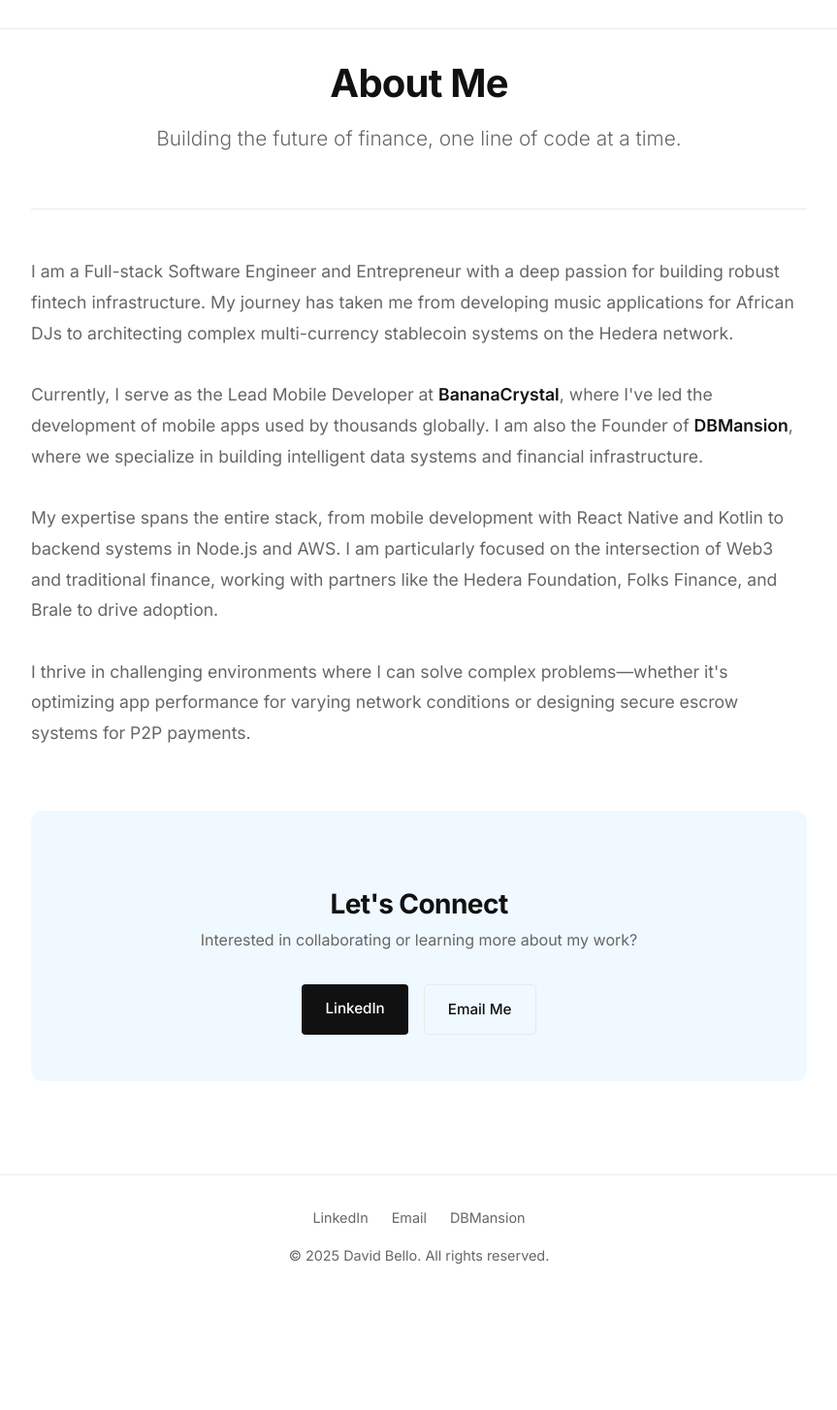
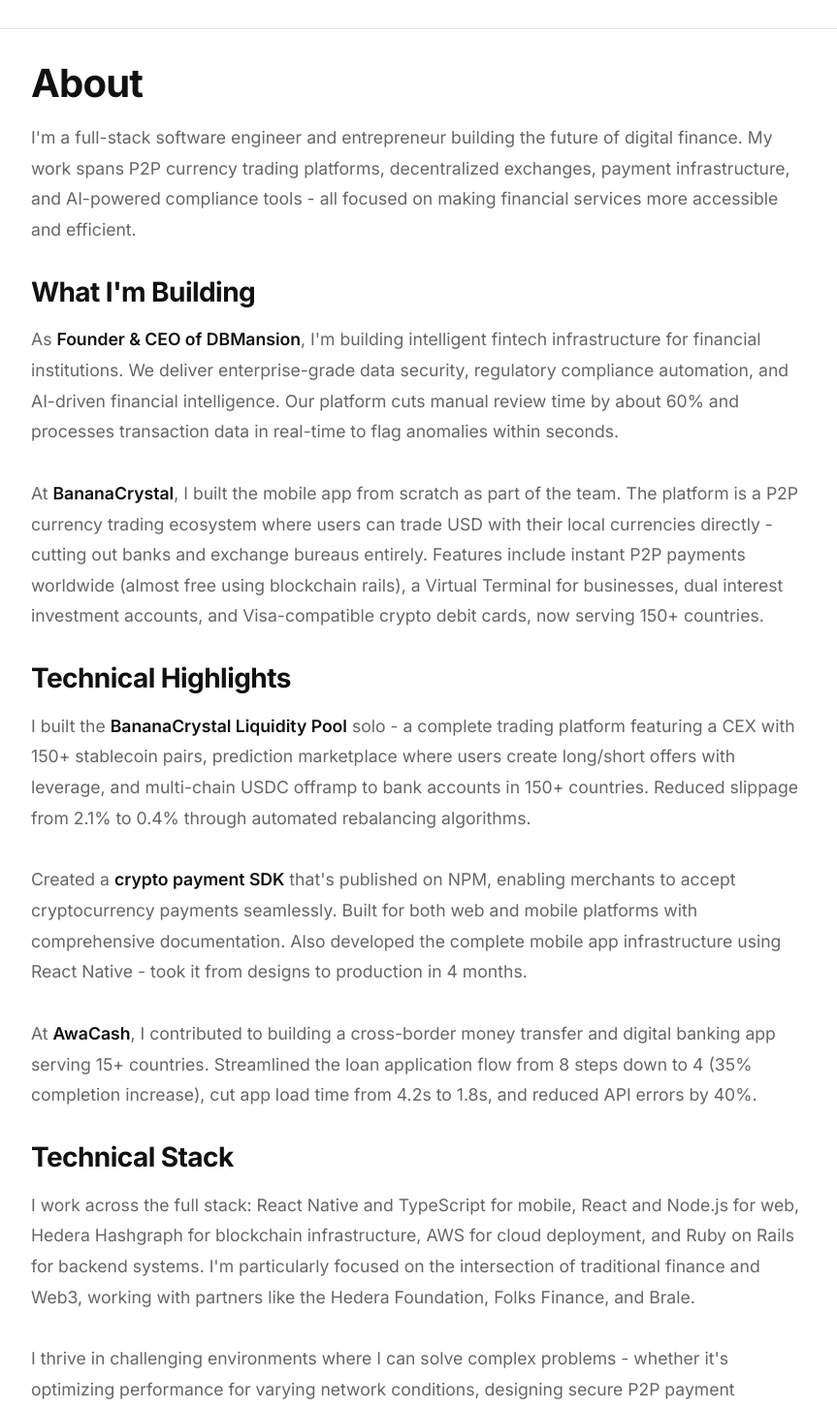
Before and after one commit to bellodavid/new-portfolio, a Next.js app: page /about in a window 1280 px wide. Shown: the part 50-1504 px from the top of the page at 97% size, without its empty margins (208-1071 px from the left). Before the commit the page ends 1412 px from the top, so only its background shows below. Built offline with nearby package versions, Linux system fonts and the light colour scheme.

Commit message:
feat: Introduce AwaCash project, enhance about page content, and refine BananaCrystal project and experience descriptions.

```diff
--- a/src/app/about/page.tsx
+++ b/src/app/about/page.tsx
@@ -1,26 +1,42 @@
 export default function About() {
     return (
         <div className="about-page">
-            <div className="about-header fade-in-up">
-                <h1>About Me</h1>
-                <p className="about-intro">Building the future of finance, one line of code at a time.</p>
-            </div>
+            <h1 className="fade-in-up">About</h1>
 
             <div className="about-content fade-in-up delay-100">
                 <p>
-                    I am a Full-stack Software Engineer and Entrepreneur with a deep passion for building robust fintech infrastructure.
-                    My journey has taken me from developing music applications for African DJs to architecting complex multi-currency stablecoin systems on the Hedera network.
+                    I'm a full-stack software engineer and entrepreneur building the future of digital finance. My work spans P2P currency trading platforms, decentralized exchanges, payment infrastructure, and AI-powered compliance tools - all focused on making financial services more accessible and efficient.
                 </p>
+
+                <h2>What I'm Building</h2>
                 <p>
-                    Currently, I serve as the Lead Mobile Developer at <strong>BananaCrystal</strong>, where I've led the development of mobile apps used by thousands globally.
-                    I am also the Founder of <strong>DBMansion</strong>, where we specialize in building intelligent data systems and financial infrastructure.
+                    As <strong>Founder & CEO of DBMansion</strong>, I'm building intelligent fintech infrastructure for financial institutions. We deliver enterprise-grade data security, regulatory compliance automation, and AI-driven financial intelligence. Our platform cuts manual review time by about 60% and processes transaction data in real-time to flag anomalies within seconds.
                 </p>
+
                 <p>
-                    My expertise spans the entire stack, from mobile development with React Native and Kotlin to backend systems in Node.js and AWS.
-                    I am particularly focused on the intersection of Web3 and traditional finance, working with partners like the Hedera Foundation, Folks Finance, and Brale to drive adoption.
+                    At <strong>BananaCrystal</strong>, I built the mobile app from scratch as part of the team. The platform is a P2P currency trading ecosystem where users can trade USD with their local currencies directly - cutting out banks and exchange bureaus entirely. Features include instant P2P payments worldwide (almost free using blockchain rails), a Virtual Terminal for businesses, dual interest investment accounts, and Visa-compatible crypto debit cards, now serving 150+ countries.
                 </p>
+
+                <h2>Technical Highlights</h2>
                 <p>
-                    I thrive in challenging environments where I can solve complex problems—whether it's optimizing app performance for varying network conditions or designing secure escrow systems for P2P payments.
+                    I built the <strong>BananaCrystal Liquidity Pool</strong> solo - a complete trading platform featuring a CEX with 150+ stablecoin pairs, prediction marketplace where users create long/short offers with leverage, and multi-chain USDC offramp to bank accounts in 150+ countries. Reduced slippage from 2.1% to 0.4% through automated rebalancing algorithms.
+                </p>
+
+                <p>
+                    Created a <strong>crypto payment SDK</strong> that's published on NPM, enabling merchants to accept cryptocurrency payments seamlessly. Built for both web and mobile platforms with comprehensive documentation. Also developed the complete mobile app infrastructure using React Native - took it from designs to production in 4 months.
+                </p>
+
+                <p>
+                    At <strong>AwaCash</strong>, I contributed to building a cross-border money transfer and digital banking app serving 15+ countries. Streamlined the loan application flow from 8 steps down to 4 (35% completion increase), cut app load time from 4.2s to 1.8s, and reduced API errors by 40%.
+                </p>
+
+                <h2>Technical Stack</h2>
+                <p>
+                    I work across the full stack: React Native and TypeScript for mobile, React and Node.js for web, Hedera Hashgraph for blockchain infrastructure, AWS for cloud deployment, and Ruby on Rails for backend systems. I'm particularly focused on the intersection of traditional finance and Web3, working with partners like the Hedera Foundation, Folks Finance, and Brale.
+                </p>
+
+                <p>
+                    I thrive in challenging environments where I can solve complex problems - whether it's optimizing performance for varying network conditions, designing secure P2P payment systems, or building AI-powered compliance tools that actually work in production.
                 </p>
             </div>
 
--- a/src/app/globals.css
+++ b/src/app/globals.css
@@ -525,7 +525,6 @@
 
 /* About Page Enhancements */
 .about-header {
-  text-align: center;
   margin-bottom: 3rem;
   padding-bottom: 2rem;
   border-bottom: 1px solid var(--border-color);
@@ -542,7 +541,6 @@
   background: var(--bg-blue-tint);
   padding: 3rem 2rem;
   border-radius: 12px;
-  text-align: center;
   margin-top: 4rem;
 }
 
```
Also changed, not shown: src/app/experience/page.tsx (+7 -5 lines), src/app/projects/page.tsx (+26 -5 lines).
